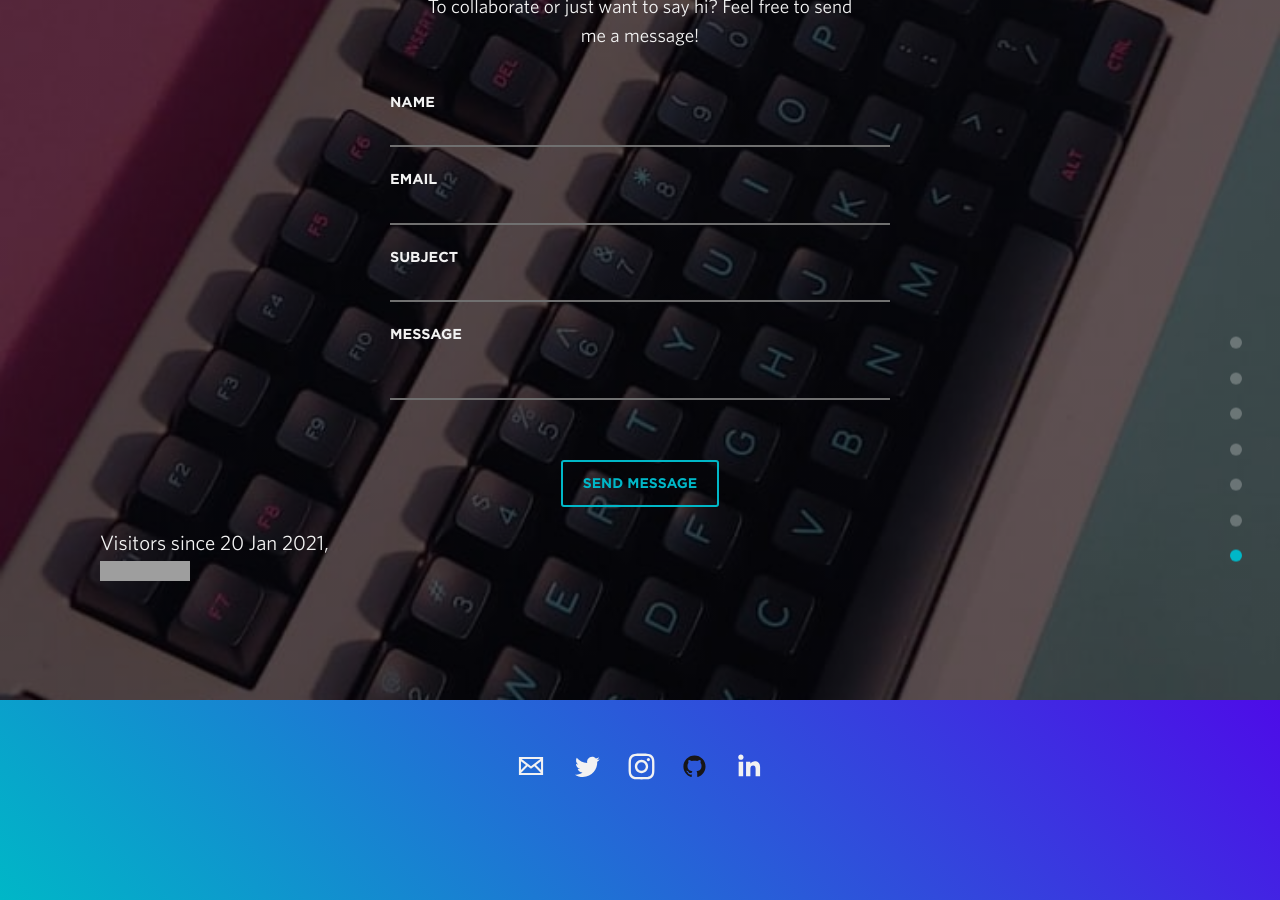
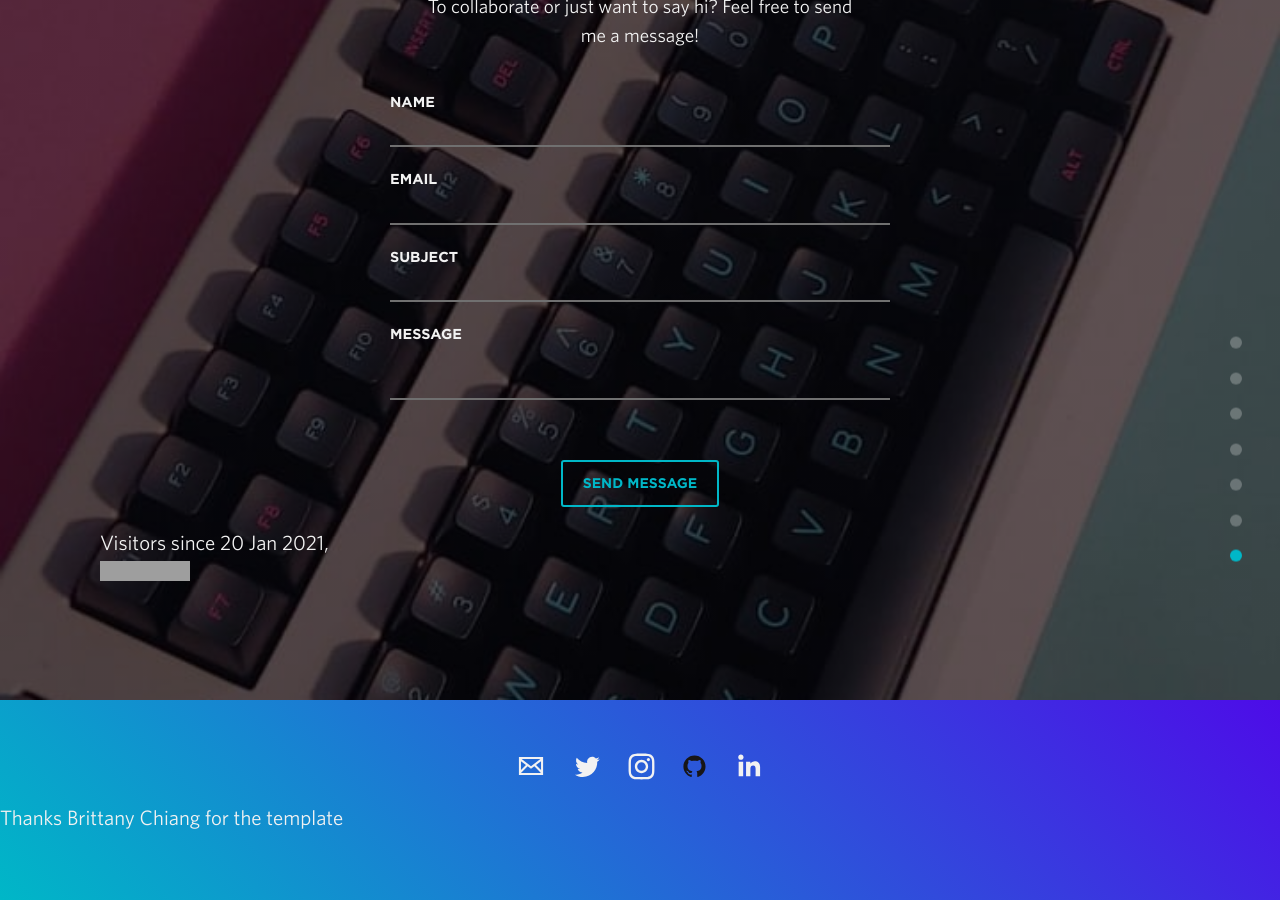
Before and after one commit to sumit6597/sumit6597.github.io, a Jekyll site: the page built from index.html, in a window 1280 px wide and 900 px high, scrolled down 9774 px. Built offline with Jekyll 4.4.1, drawn with Linux system fonts in a browser that asks for light colours; nearby versions of some CDN libraries; grey boxes are pictures that could not be loaded.

Commit message:
Update footer.html

```diff
--- a/_includes/footer.html
+++ b/_includes/footer.html
@@ -11,6 +11,7 @@
       <li class="soc-item"><a href="{{link.url}}" target="_blank" class="icon {{link.title}}" title="{{link.title}}"><img src="img/icons/{{link.title}}.svg" alt="{{link.title}}"></a></li>
       {% endfor %}
     </ul>
+    <p> Thanks Brittany Chiang for the template</p>
   <!--  <div class="copyright-wrapper center">
       <p>&copy;&nbsp;&nbsp;{{site.name}} 2020</p>
     </div> -->
```
